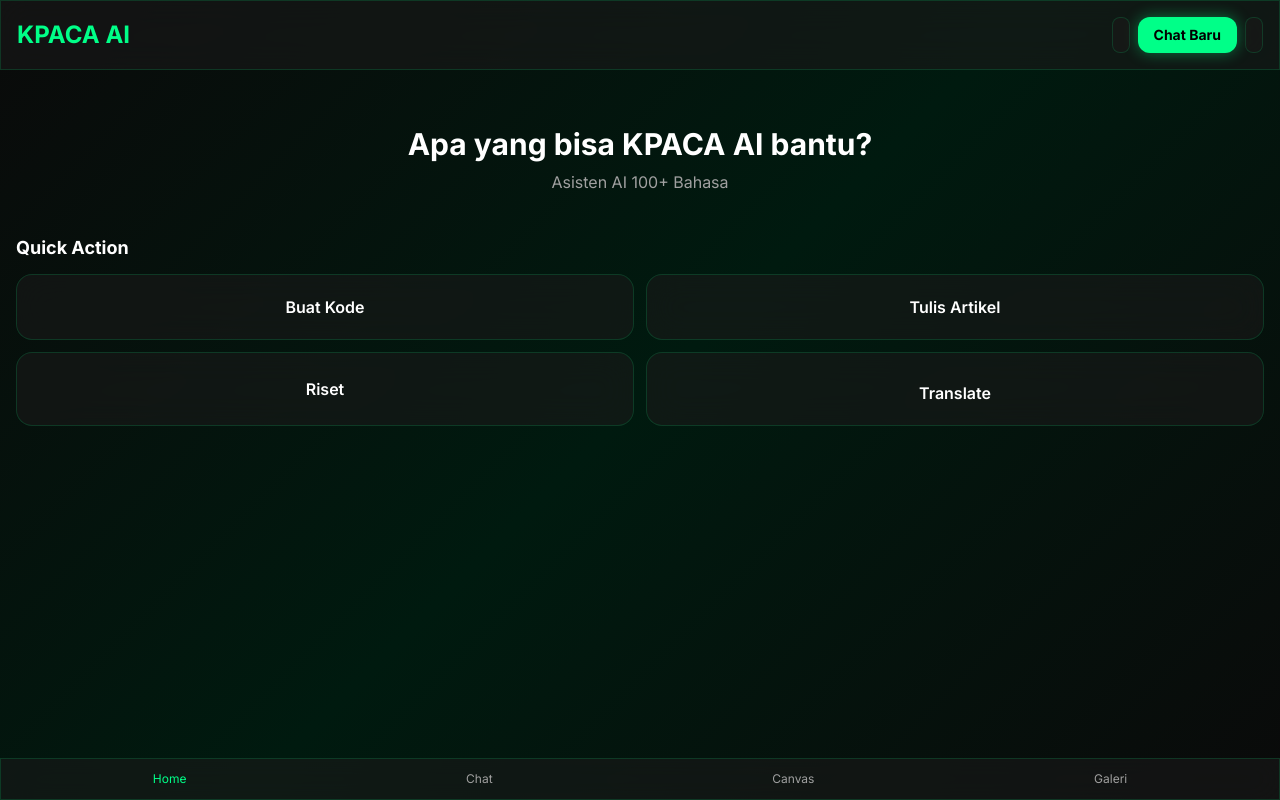
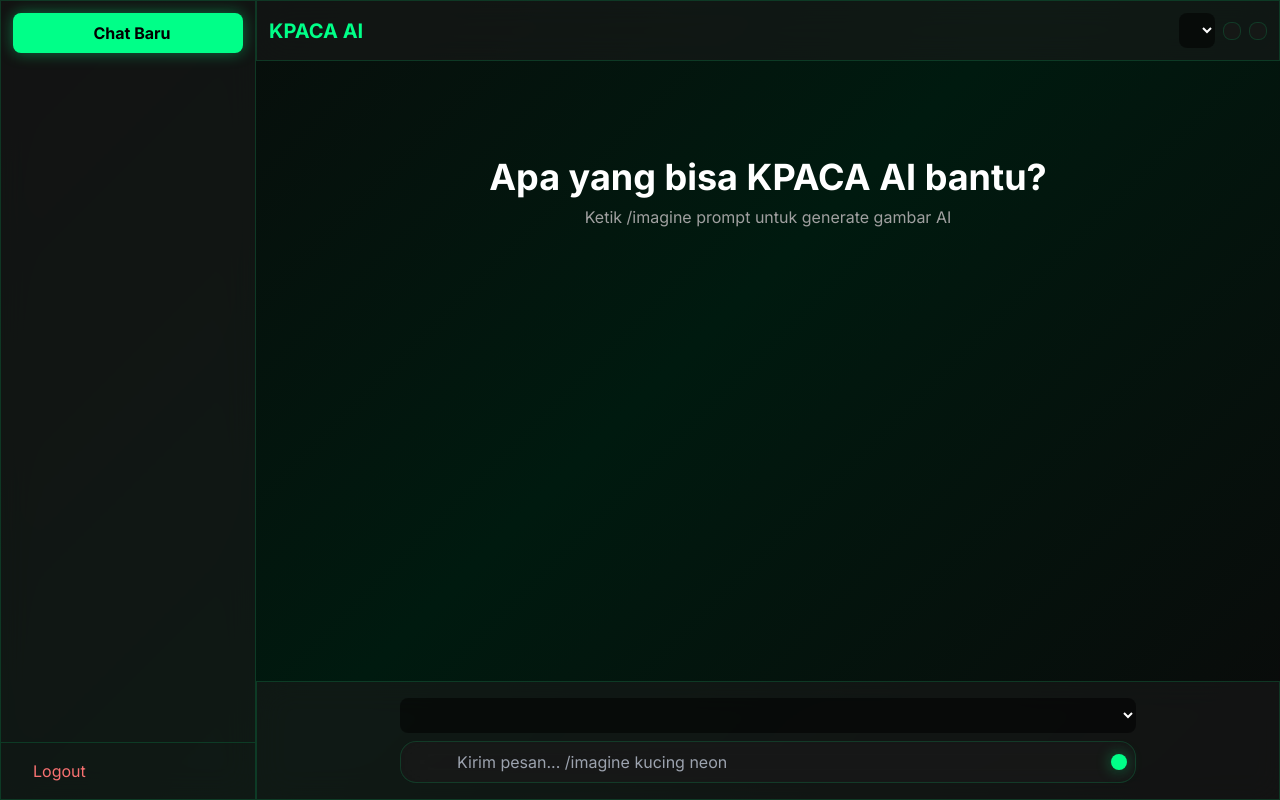
Before and after one commit to rendi001-code/Kpaca-ai, a plain HTML site: page index.html in a window 1280 px wide. Drawn offline with nearby package versions, Linux system fonts and the light colour scheme.

Commit message:
Update index.html

```diff
--- a/index.html
+++ b/index.html
@@ -1,27 +1,68 @@
 <!DOCTYPE html><html lang="id"><head><meta charset="UTF-8"><meta name="viewport" content="width=device-width, initial-scale=1.0">
 <title>KPACA AI</title><script src="https://cdn.tailwindcss.com"></script><script src="https://unpkg.com/lucide@latest"></script>
 <link rel="stylesheet" href="assets/style.css"></head>
-<body class="pb-24"><header class="p-4 flex justify-between items-center sticky top-0 glass z-20 border-b border-[var(--border)]">
-<h1 class="text-2xl font-bold text-[var(--neon)]">KPACA AI</h1>
-<div class="flex gap-2"><button id="btn-theme" class="p-2 glass rounded-lg"><i data-lucide="sun-moon"></i></button>
-<a href="chat.html" class="btn-neon px-4 py-2 rounded-xl text-sm">Chat Baru</a>
-<button onclick="window.location='owner.html'" class="p-2 glass rounded-lg"><i data-lucide="settings"></i></button></div></header>
-<main class="p-4"><div class="text-center py-10"><h2 class="text-3xl font-bold mb-2">Apa yang bisa KPACA AI bantu?</h2>
-<p style="color:var(--text-2)">Asisten AI 100+ Bahasa</p></div>
-<h2 class="text-lg font-bold mb-3">Quick Action</h2>
-<div class="grid grid-cols-2 gap-3"><button onclick="goChat('Buat Kode')" class="glass p-5 rounded-2xl flex-col items-center gap-2"><i data-lucide="code" class="text-[var(--neon)]"></i><span class="font-semibold">Buat Kode</span></button>
-<button onclick="goChat('Tulis Artikel')" class="glass p-5 rounded-2xl flex-col items-center gap-2"><i data-lucide="pen" class="text-[var(--neon)]"></i><span class="font-semibold">Tulis Artikel</span></button>
-<button onclick="goChat('Riset')" class="glass p-5 rounded-2xl flex-col items-center gap-2"><i data-lucide="search" class="text-[var(--neon)]"></i><span class="font-semibold">Riset</span></button>
-<button onclick="goChat('Translate')" class="glass p-5 rounded-2xl flex flex-col items-center gap-2"><i data-lucide="languages" class="text-[var(--neon)]"></i><span class="font-semibold">Translate</span></button></div></main>
-<nav class="fixed bottom-0 left-0 right-0 glass border-t border-[var(--border)] flex justify-around p-3">
-<a href="index.html" class="flex flex-col items-center text-[var(--neon)]"><i data-lucide="home"></i><span class="text-xs">Home</span></a>
-<a href="chat.html" class="flex flex-col items-center" style="color:var(--text-2)"><i data-lucide="message-circle"></i><span class="text-xs">Chat</span></a>
-<a href="canvas.html" class="flex flex-col items-center" style="color:var(--text-2)"><i data-lucide="layout-grid"></i><span class="text-xs">Canvas</span></a>
-<a href="gallery.html" class="flex flex-col items-center" style="color:var(--text-2)"><i data-lucide="image"></i><span class="text-xs">Galeri</span></a></nav>
-<script src="assets/config.js"></script><script type="module">
-import { checkAuth, getUser, getTheme, saveTheme } from './assets/supabase.js';
-await checkAuth(); lucide.createIcons();
-const user = await getUser(); const t = await getTheme(user.id); if(t==='light') document.body.classList.add('light');
-btn-theme.onclick = () => { const newTheme = document.body.classList.contains('light')? 'dark' : 'light'; document.body.classList.toggle('light'); saveTheme(user.id, newTheme); }
-function goChat(prompt){ localStorage.setItem('kpaca_ai_prompt', prompt); window.location='chat.html'; } window.goChat = goChat;
+<body class="flex h-screen overflow-hidden">
+<aside id="sidebar" class="w-64 glass border-r border-[var(--border)] flex-col hidden md:flex">
+<div class="p-3"><button id="btn-newchat-side" class="w-full btn-neon p-2 rounded-lg flex items-center justify-center gap-2"><i data-lucide="plus"></i> Chat Baru</button></div>
+<div id="sidebar-chats" class="flex-1 overflow-y-auto p-2"></div>
+<div class="p-2 border-t border-[var(--border)]"><button id="btn-logout-side" class="menu-item w-full text-red-400"><i data-lucide="log-out"></i> Logout</button></div></aside>
+
+<div class="flex-1 flex flex-col">
+<header class="p-3 flex justify-between items-center glass border-b border-[var(--border)] z-20">
+<div class="flex items-center gap-2">
+<button id="btn-toggle-sidebar" class="p-2 rounded-lg hover:bg-[var(--neon)]/10 md:hidden"><i data-lucide="panel-left"></i></button>
+<h1 class="text-xl font-bold text-[var(--neon)]">KPACA AI</h1></div>
+<div class="flex gap-2 items-center">
+<select id="model-select" class="bg-black/50 border-[var(--border)] rounded-lg p-2 text-sm text-[var(--text)]"></select>
+<button id="btn-theme" class="p-2 glass rounded-lg"><i data-lucide="sun-moon"></i></button>
+<button id="btn-menu" class="p-2 glass rounded-lg"><i data-lucide="ellipsis-vertical"></i></button></div></header>
+
+<div id="menu-dropdown" class="hidden fixed right-4 top-14 w-64 glass rounded-2xl p-2 shadow-2xl z-50">
+<button onclick="document.getElementById('lang-select').focus()" class="menu-item w-full"><i data-lucide="languages"></i> Ganti Bahasa</button>
+<button onclick="window.location='owner.html'" class="menu-item w-full"><i data-lucide="shield"></i> Owner Panel</button></div>
+
+<main id="chat-area" class="flex-1 overflow-y-auto">
+<div class="w-full max-w-3xl mx-auto p-4">
+<div id="welcome" class="text-center py-20">
+<h2 class="text-4xl font-bold mb-2">Apa yang bisa KPACA AI bantu?</h2>
+<p style="color:var(--text-2)">Ketik /imagine prompt untuk generate gambar AI</p></div></div></main>
+
+<div class="glass border-t border-[var(--border)]">
+<div class="w-full max-w-3xl mx-auto p-4">
+<div class="flex items-center gap-2 mb-2">
+<select id="lang-select" class="bg-black/50 border-[var(--border)] rounded-lg p-2 text-sm flex-1 text-[var(--text)]"></select></div>
+<div class="glass rounded-2xl p-2 flex items-center gap-2">
+<button id="btn-plus" class="p-2"><i data-lucide="plus"></i></button>
+<label class="p-2 cursor-pointer"><i data-lucide="camera"></i><input id="file-upload" type="file" accept="image/*" class="hidden"></label>
+<input id="prompt" placeholder="Kirim pesan... /imagine kucing neon" class="flex-1 bg-transparent outline-none text-[var(--text)]">
+<button id="btn-mic" class="p-2"><i data-lucide="mic"></i></button>
+<button id="btn-send" class="btn-neon p-2 rounded-xl"><i data-lucide="send"></i></button></div></div></div></div>
+
+<script src="assets/config.js"></script><script src="assets/ai.js"></script>
+<script type="module">
+import { checkAuth, getUser, getTheme, saveTheme, saveLang, getLang, createChat, saveMessage, getChats, uploadImage, supabase, logout } from './assets/supabase.js';
+document.addEventListener('DOMContentLoaded', async () => {
+  lucide.createIcons(); await checkAuth(); const user = await getUser(); const t = await getTheme(user.id); if(t==='light') document.body.classList.add('light');
+  let currentChat = await createChat(user.id, 'Chat Baru');
+  CONFIG.default_models.forEach(m => document.getElementById('model-select').innerHTML += `<option>${m}</option>`)
+  Object.keys(CONFIG.languages).forEach(k => document.getElementById('lang-select').innerHTML += `<option value="${k}">${CONFIG.languages[k]}</option>`)
+  const userLang = await getLang(user.id); document.getElementById('lang-select').value = userLang; document.getElementById('lang-select').onchange = () => saveLang(user.id, document.getElementById('lang-select').value);
+  async function loadSidebar(){ const chats = await getChats(user.id); document.getElementById('sidebar-chats').innerHTML = chats.map(c => `<button onclick="loadOldChat('${c.id}')" class="w-full text-left p-2 rounded-lg hover:bg-[var(--neon)]/10 truncate">${c.title}</button>`).join('') }
+  loadSidebar();
+  document.getElementById('btn-toggle-sidebar').onclick = () => document.getElementById('sidebar').classList.toggle('hidden');
+  document.getElementById('btn-theme').onclick = () => { const newTheme = document.body.classList.contains('light')? 'dark' : 'light'; document.body.classList.toggle('light'); saveTheme(user.id, newTheme); }
+  document.getElementById('btn-menu').onclick = () => document.getElementById('menu-dropdown').classList.toggle('hidden');
+  document.getElementById('btn-logout-side').onclick = async () => { await logout(); window.location='login.html' }
+  document.getElementById('btn-newchat-side').onclick = async () => { currentChat = await createChat(user.id, 'Chat Baru ' + new Date().toLocaleTimeString()); document.querySelector('#chat-area.max-w-3xl').innerHTML = document.getElementById('welcome').outerHTML; loadSidebar(); lucide.createIcons(); }
+  window.loadOldChat = async (id) => { currentChat = {id}; const {data} = await supabase.from('messages').select('*').eq('chat_id',id).order('created_at'); document.querySelector('#chat-area.max-w-3xl').innerHTML=''; data.forEach(m => addMessage(m.role, m.content, m.id)); }
+  document.getElementById('btn-plus').onclick = () => { const menu = document.createElement('div'); menu.className = 'absolute bottom-24 left-4 glass rounded-xl p-2 w-44 z-50'; menu.innerHTML = `<button onclick="document.getElementById('file-upload').click(); this.parentElement.remove()" class="menu-item w-full"><i data-lucide="image"></i> Upload Gambar</button>`; document.body.appendChild(menu); lucide.createIcons(); setTimeout(() => document.addEventListener('click', () => menu.remove(), {once:true}), 100); }
+  const SpeechRecognition = window.SpeechRecognition || window.webkitSpeechRecognition;
+  if(SpeechRecognition){ const recognition = new SpeechRecognition(); recognition.onresult = (e) => { document.getElementById('prompt').value = e.results[0][0].transcript; } document.getElementById('btn-mic').onclick = () => { recognition.lang = document.getElementById('lang-select').value === 'id'? 'id-ID' : 'en-US'; recognition.start(); document.getElementById('btn-mic').classList.add('text-[var(--neon)]'); } recognition.onend = () => { document.getElementById('btn-mic').classList.remove('text-[var(--neon)]'); } } else { document.getElementById('btn-mic').style.display = 'none'; }
+  document.getElementById('btn-send').onclick = async () => {
+    const p = document.getElementById('prompt').value; if(!p) return; document.getElementById('welcome')?.remove();
+    if(p.toLowerCase().startsWith('/imagine ')){ const imagePrompt = p.substring(9); const msgId = Date.now(); addMessage('user', p, msgId); await saveMessage(currentChat.id, 'user', p); document.getElementById('prompt').value=''; showLoading(); const imageUrl = await generateImage(imagePrompt); document.querySelector('#chat-area.max-w-3xl div:last-child').remove(); addMessage('assistant', `<img src="${imageUrl}" class="rounded-xl max-w-md"><p class="text-sm mt-2" style="color:var(--text-2)">Prompt: ${imagePrompt}</p>`, Date.now()); await saveMessage(currentChat.id, 'assistant', `[Gambar]: ${imageUrl}`); loadSidebar(); return; }
+    const selectedLang = document.getElementById('lang-select').value; const langInstruction = selectedLang === 'auto'? `Jawab dengan bahasa yang sama dengan pertanyaan user.` : `WAJIB jawab dalam bahasa: ${CONFIG.languages[selectedLang]}`; const msgId = Date.now(); addMessage('user', p, msgId); await saveMessage(currentChat.id, 'user', p); document.getElementById('prompt').value=''; showLoading(); const res = await callOpenRouter(`${langInstruction}\n\nPertanyaan: ${p}`); const aiReply = res.choices[0].message.content; document.querySelector('#chat-area.max-w-3xl div:last-child').remove(); addMessage('assistant', aiReply, Date.now()); await saveMessage(currentChat.id, 'assistant', aiReply); loadSidebar();
+  }
+  document.getElementById('file-upload').onchange = async (e) => { const file = e.target.files[0]; if(!file) return; document.getElementById('welcome')?.remove(); const url = await uploadImage(file, user.id); const msgId = Date.now(); addMessage('user', `<img src="${url}" class="rounded-xl max-w-xs">`, msgId); await saveMessage(currentChat.id, 'user', `[Gambar]: ${url}`); showLoading(); const res = await callOpenRouter(`Jelaskan gambar ini: ${url}`); const aiReply = res.choices[0].message.content; document.querySelector('#chat-area.max-w-3xl div:last-child').remove(); addMessage('assistant', aiReply, Date.now()); await saveMessage(currentChat.id, 'assistant', aiReply); loadSidebar(); }
+});
 </script></body></html>
```
